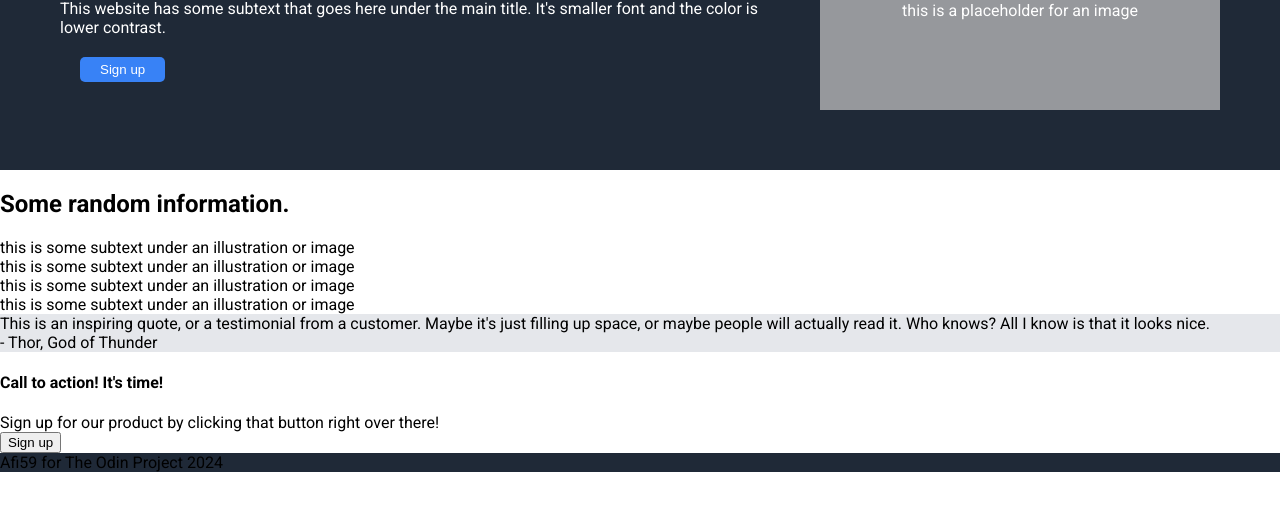
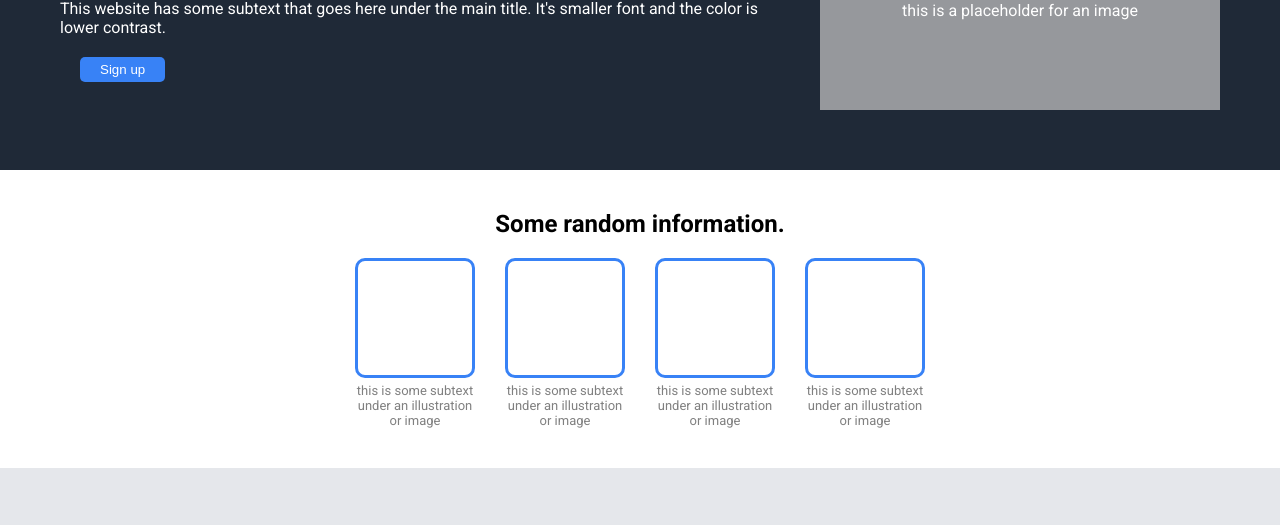
Before and after one commit to afi59/odin-landing-page, a plain HTML site: page index.html in a window 1280 px wide. Shown: the part 226-751 px from the top of the page. Drawn offline with Linux system fonts and the light colour scheme.

Commit message:
Complete section .two

```diff
--- a/index.html
+++ b/index.html
@@ -28,7 +28,8 @@
 
     </div>
     <div class="two">
-        <h2>Some random information.</h2>
+        <div class="h2"><h2>Some random information.</h2></div>
+            <div class="container big">
                 <div class="container">
                     <div class="box small"></div>
                     <div class="subtext">this is some subtext under an illustration or image</div>
@@ -44,6 +45,7 @@
                 <div class="container">
                     <div class="box small"></div>
                     <div class="subtext">this is some subtext under an illustration or image</div>
+                </div>
             </div>
     </div>
     <div class="three">
--- a/styles.css
+++ b/styles.css
@@ -78,11 +78,51 @@ button.b-one {
 
 .two {
     background-color: white;
+    display: flex;
+    flex-direction: column;
+    align-items: center;
+    padding-top: 20px;
+}
+
+.container.big {
+width: 100%;
+display: flex;
+flex-direction: row;
+flex-wrap: wrap;
+justify-content: center;
+align-items: center;
+gap: 30px;
+padding-bottom: 40px;
+}
+
+.container {
+width: 120px;
+display: flex;
+flex-wrap: wrap;
+text-align: center;
+}
+
+.box.small {
+    box-sizing: border-box;
+    width: 120px;
+    height: 120px;
+    flex: 0 0 auto;
+    border: 3px solid #3882F6;
+    border-radius: 10px;
+    margin-bottom: 5px;
+}
+
+.subtext {
+font-size: 13px;
+color: gray;
 }
 
 .three {
     background-color: #E5E7EB;
+    padding: 60px;
 }
+
+.quote {}
 
 .four {
     background-color: white;
```
Lines whose indentation alone changed are shown as unchanged.
